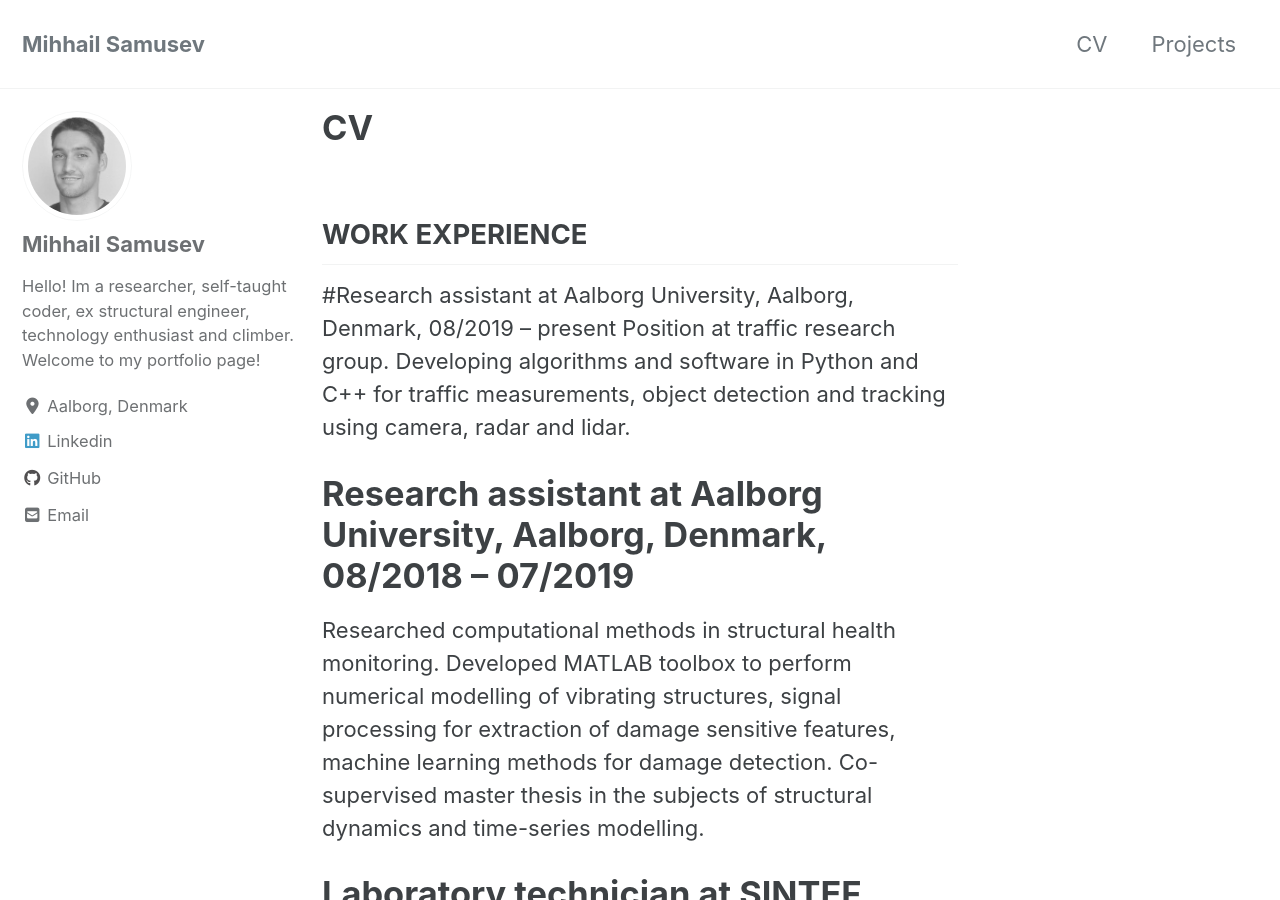
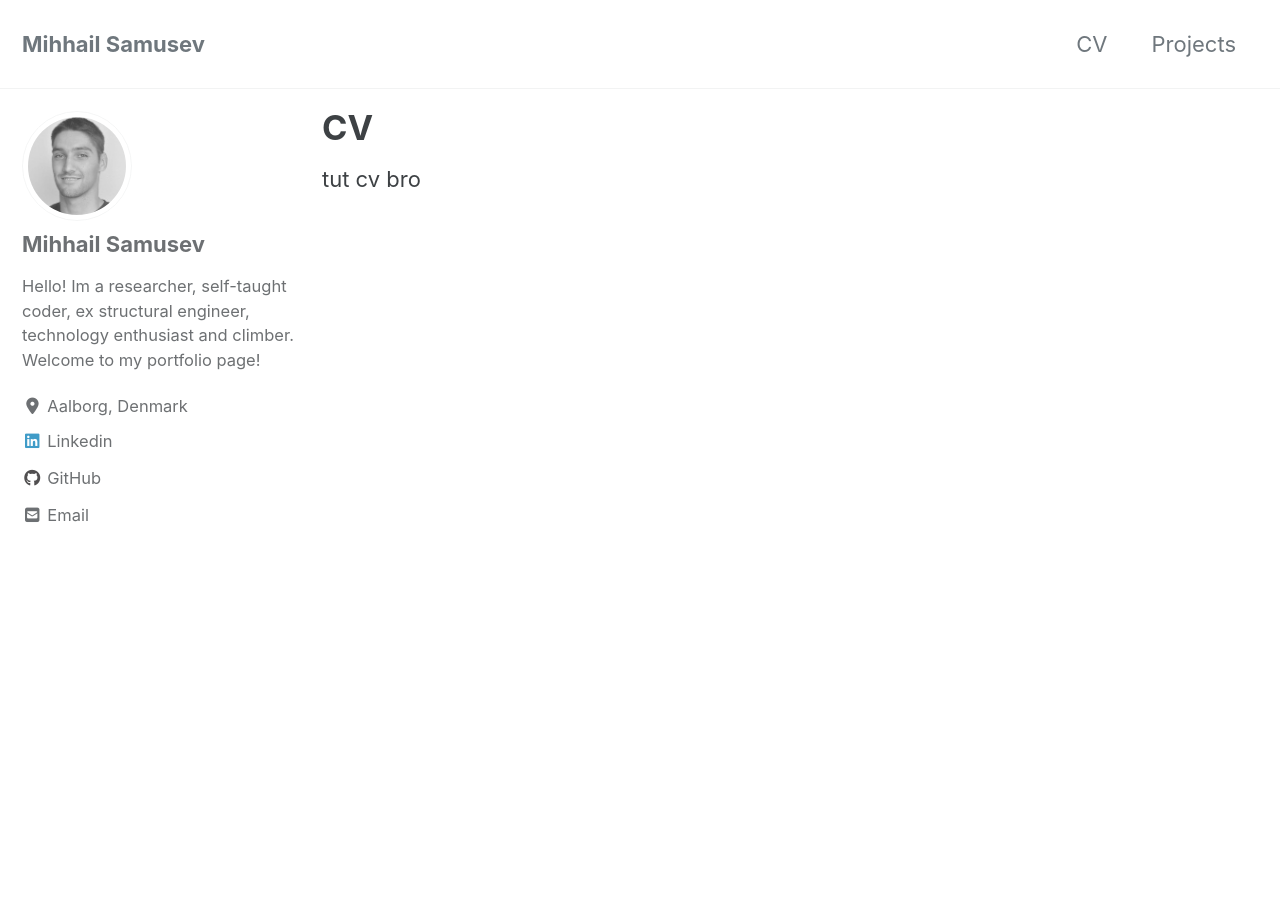
Before and after one commit to mihsamusev/mihsamusev.github.io, a Jekyll site: the page built from _pages/cv.md, in a window 1280 px wide and 900 px high. Built offline with Jekyll 4.4.1, drawn with Linux system fonts in a browser that asks for light colours; cached includes are drawn as plain includes; nearby versions of some CDN libraries; some of the changed text lies outside the part shown.

Commit message:
first somewhat working version

```diff
--- a/_pages/cv.md
+++ b/_pages/cv.md
@@ -2,9 +2,11 @@
 title: "CV"
 permalink: /cv/
 ---
+tut cv bro
 
+<!---
 ## WORK EXPERIENCE
-#Research assistant at Aalborg University, Aalborg, Denmark, 08/2019 – present
+# Research assistant at Aalborg University, Aalborg, Denmark, 08/2019 – present
 Position at traffic research group. Developing algorithms and software in Python and C++ for traffic measurements, object detection and tracking using camera, radar and lidar.
 
 # Research assistant at Aalborg University, Aalborg, Denmark, 08/2018 – 07/2019
@@ -34,3 +36,4 @@ Danish   |  B2 – intermediate | Danskuddannelse 3 modul 5 exam
 English  |  C1 – advanced      | IELTS 7.0
 Russian  |  native language |
 Estonian |  B2 – intermediate   | Gymnasium final exam
+--->
```
Also changed, not shown: _pages/projects.md (+2 -8 lines).
